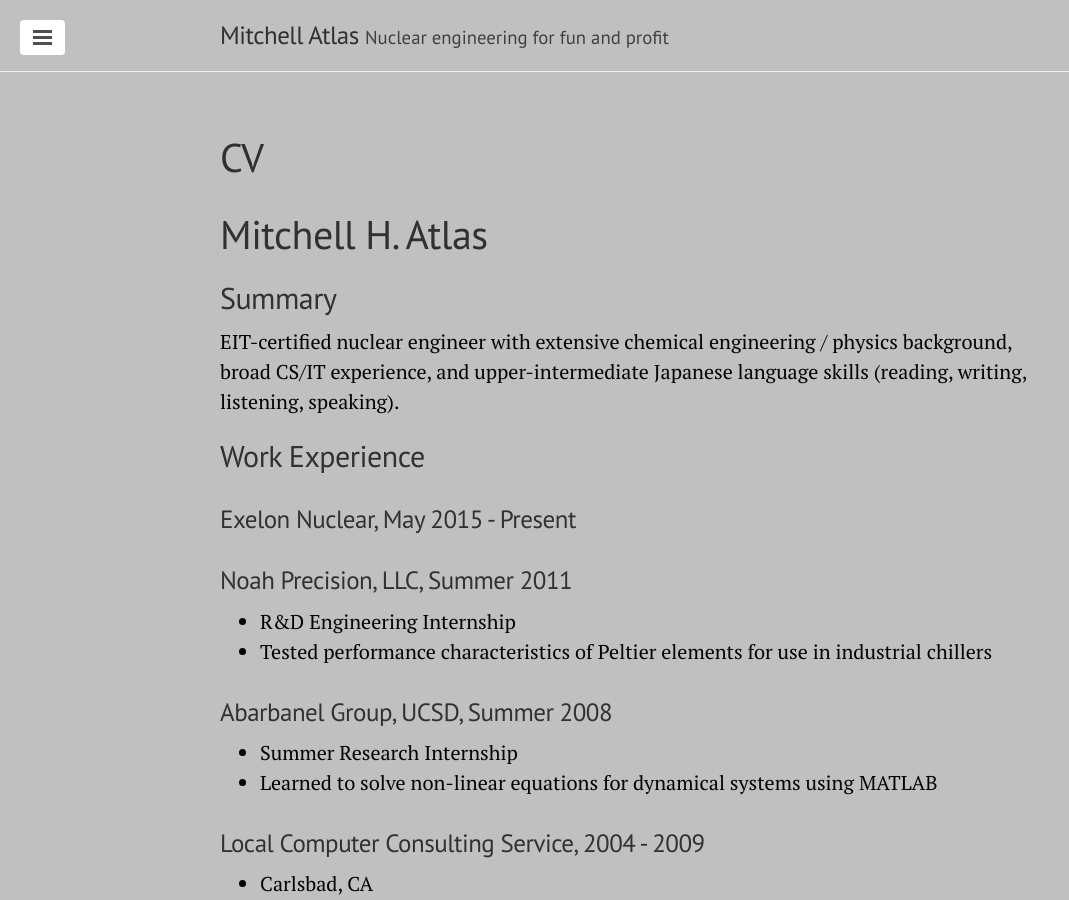
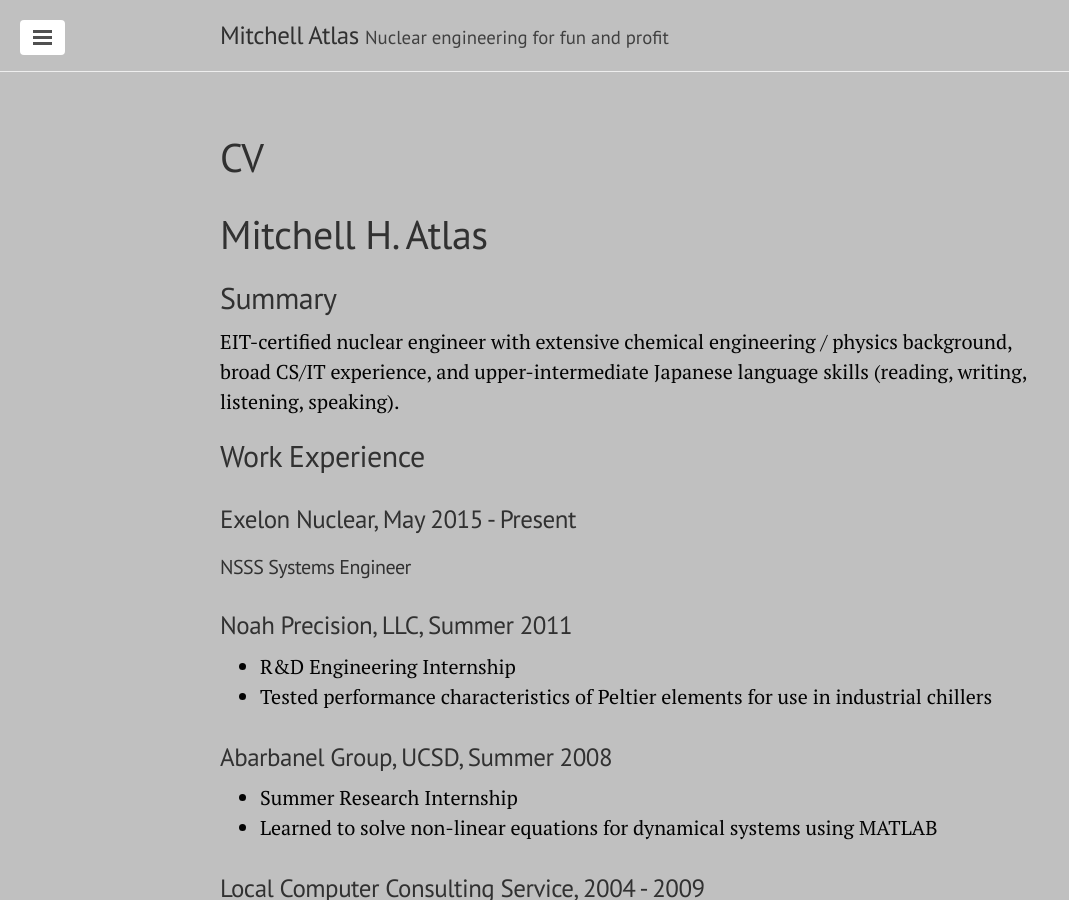
Before and after one commit to xatlasm/xatlasm.github.io, a Jekyll site: the page built from cv.md, in a window 1280 px wide and 900 px high. Shown: the whole window, without its empty margins (0-1069 px from the left). Built offline with Jekyll 4.4.1, drawn with Linux system fonts in a browser that asks for light colours; formulas are drawn with MathJax 3.

Commit message:
Added systems engineer descriptor.

```diff
--- a/cv.md
+++ b/cv.md
@@ -13,6 +13,7 @@ EIT-certified nuclear engineer with extensive chemical engineering / physics bac
 ## Work Experience
 
 ### Exelon Nuclear, May 2015 - Present
+#### NSSS Systems Engineer
 
 ### Noah Precision, LLC, Summer 2011
 * R&D Engineering Internship
```
